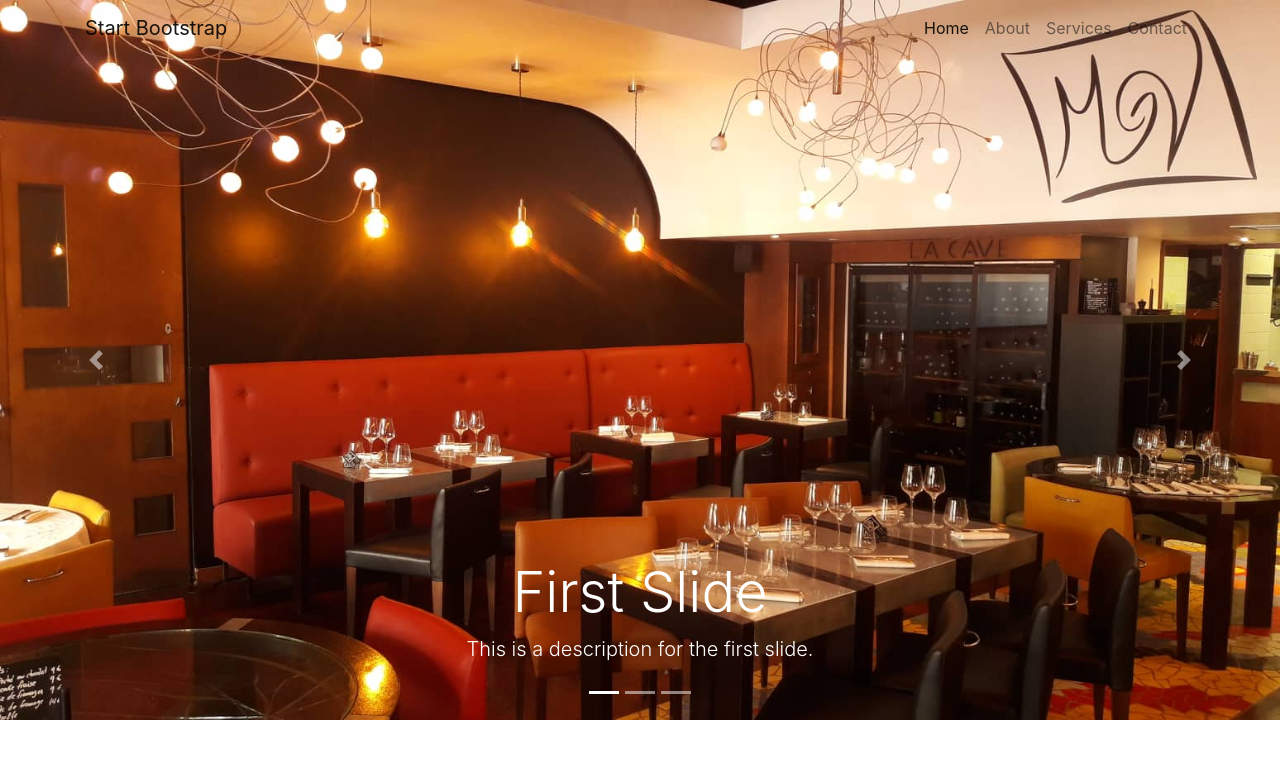
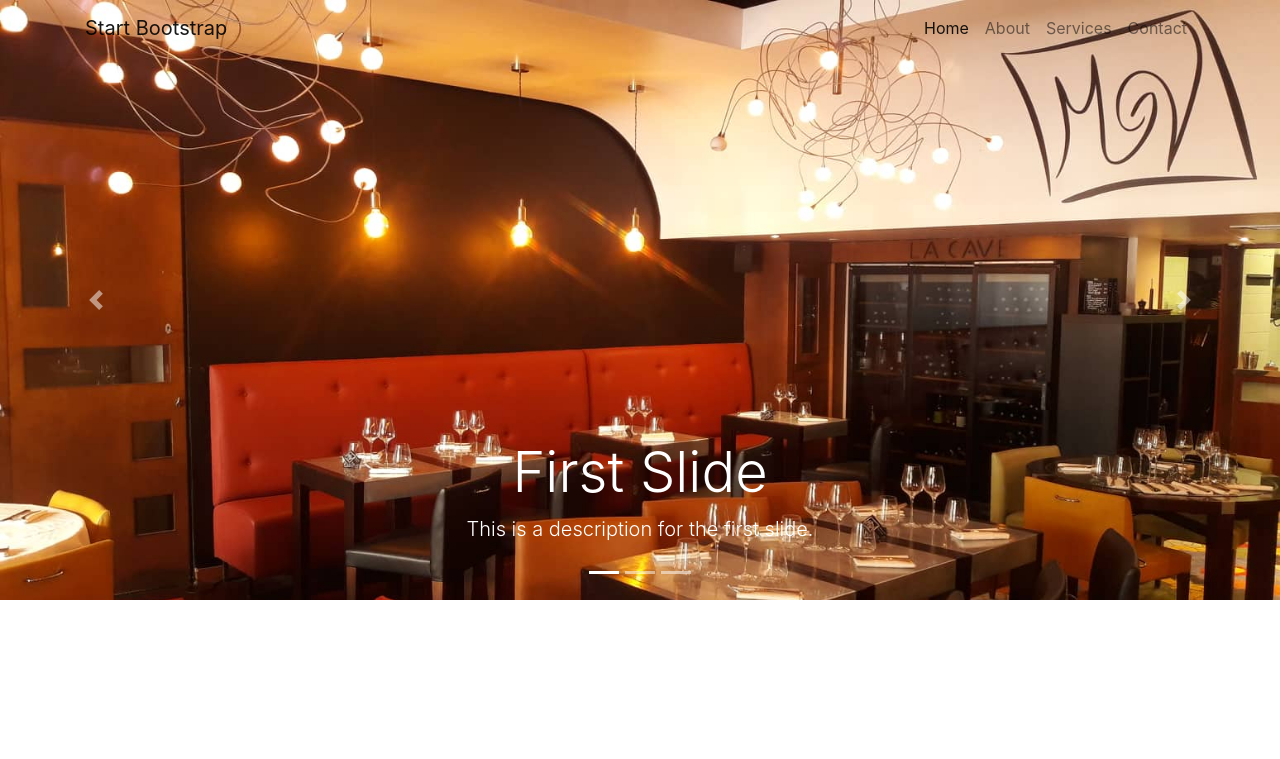
Before and after one commit to rwhy84/Resto-MV, a Symfony app: template symfony/templates/cave/index.html.twig in a window 1280 px wide. Shown: the top 759 px of the page. Run offline with Twig, Linux system fonts and the light colour scheme; the template is opened without the code that fills it, so the values that code supplies are empty; some libraries are stand-ins or nearby versions.

Commit message:
Update index.css

```diff
--- a/symfony/public/asset/css/index.css
+++ b/symfony/public/asset/css/index.css
@@ -1,5 +1,5 @@
 .carousel-item {
-    height: 90vh;
+    height: 75vh;
     min-height: 350px;
     background: no-repeat center center scroll;
     -webkit-background-size: cover;
```
